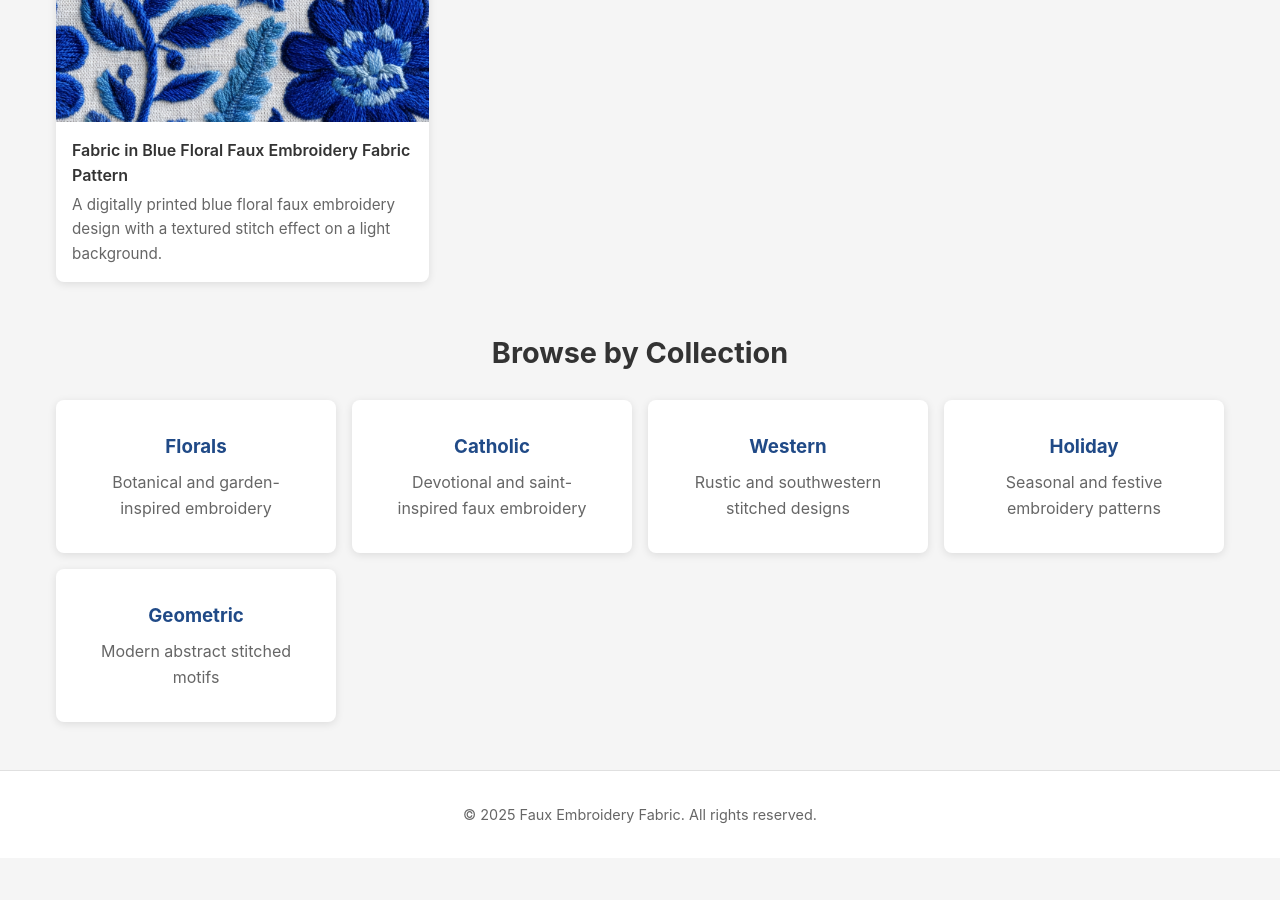
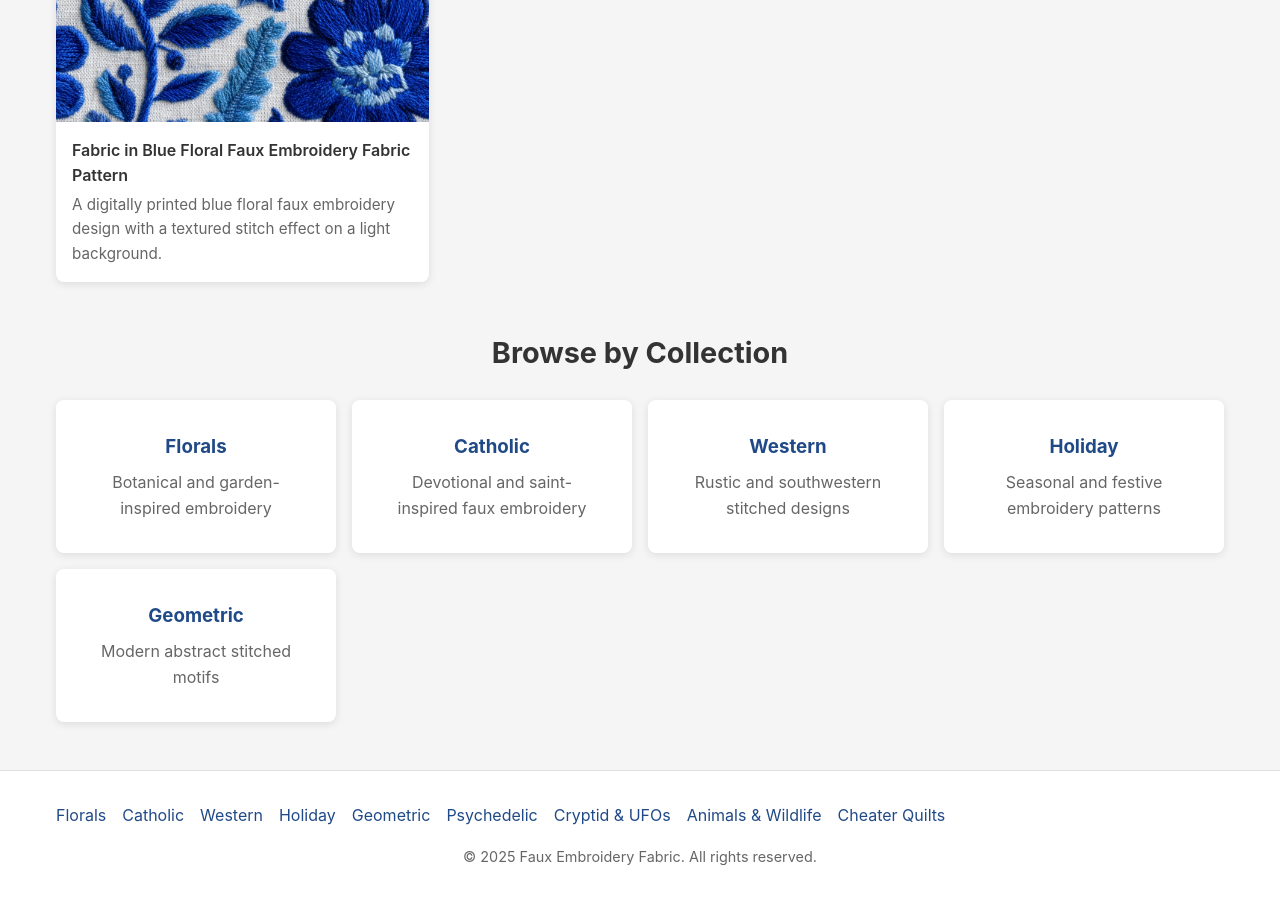
Before and after one commit to Nickpanek/fauxembroideryfabric, a Jekyll site: the page built from index.html, in a window 1280 px wide and 900 px high, scrolled down 2205 px. Built offline with Jekyll 4.4.1, drawn with Linux system fonts in a browser that asks for light colours; before the commit the page ends 3063 px from its top, so only the background shows below that.

Commit message:
Update index.html

```diff
--- a/index.html
+++ b/index.html
@@ -110,7 +110,24 @@
   </main>
 
   <footer>
-    <p>&copy; {{ site.time | date: '%Y' }} {{ site.title }}. All rights reserved.</p>
-  </footer>
+  <nav aria-label="Collections">
+    <div class="nav-links" style="justify-content:center; flex-wrap: wrap; gap: 1rem;">
+      <a href="{{ '/collections/florals'   | relative_url }}">Florals</a>
+      <a href="{{ '/collections/catholic'  | relative_url }}">Catholic</a>
+      <a href="{{ '/collections/western'   | relative_url }}">Western</a>
+      <a href="{{ '/collections/holiday'   | relative_url }}">Holiday</a>
+      <a href="{{ '/collections/geometric' | relative_url }}">Geometric</a>
+      <a href="{{ '/collections/psychedelic'  | relative_url }}">Psychedelic</a>
+      <a href="{{ '/collections/cryptid-ufo'  | relative_url }}">Cryptid &amp; UFOs</a>
+      <a href="{{ '/collections/animals-wildlife' | relative_url }}">Animals &amp; Wildlife</a>
+      <a href="{{ '/collections/cheater-quilts'   | relative_url }}">Cheater Quilts</a>
+    </div>
+  </nav>
+
+  <p style="text-align:center;margin-top:1rem;">
+    &copy; {{ site.time | date: '%Y' }} {{ site.title }}. All rights reserved.
+  </p>
+</footer>
+
 </body>
 </html>
```
